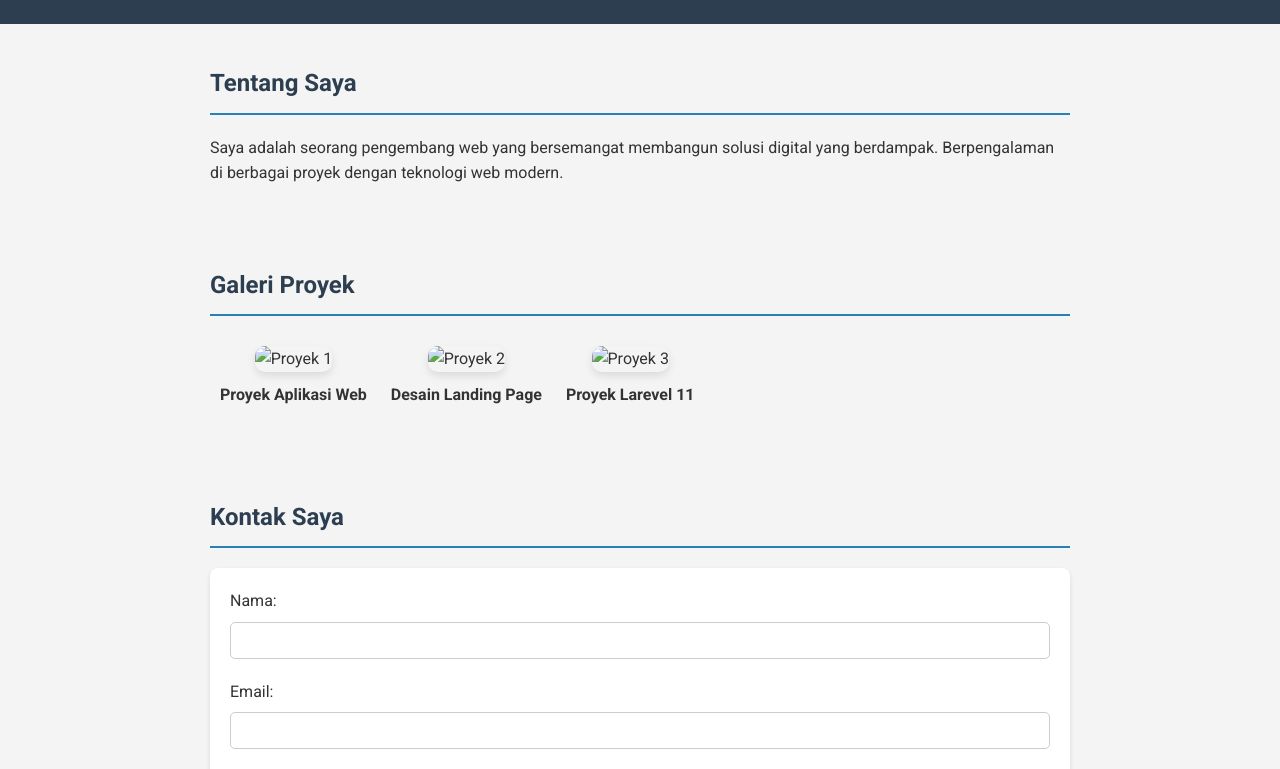
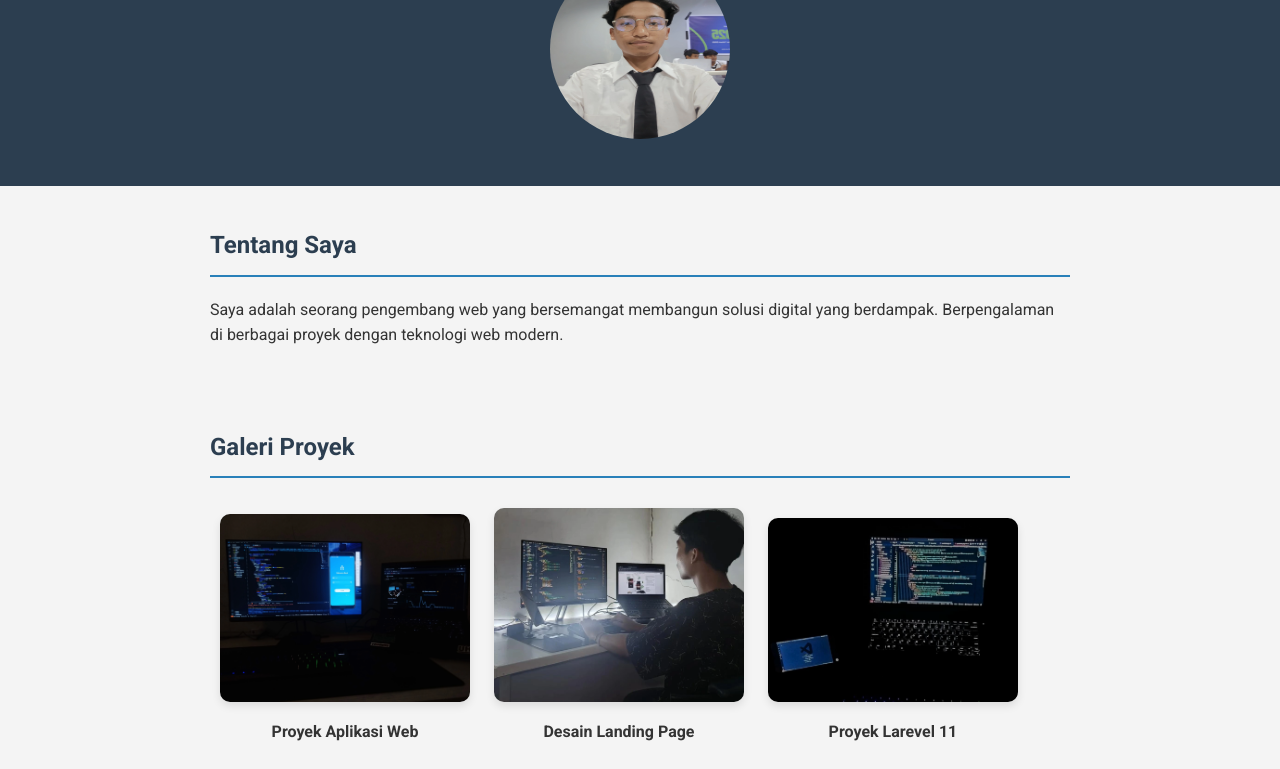
Before and after one commit to deandra485/portofolio-html-dan-css, a plain HTML site: page index.html in a window 1280 px wide. Shown: the part 178-947 px from the top of the page. Drawn offline with Linux system fonts and the light colour scheme.

Commit message:
ganti folder image1

```diff
--- a/index.html
+++ b/index.html
@@ -15,7 +15,7 @@
   <header>
     <h1>Deandra Putra Wiguna</h1>
     <p>Web Developer | Problem Solver</p>
-    <img src="img/image.webp" loading="lazy" alt="Foto Deandra"  width="180" height="180" />
+    <img src="image1/image.webp" loading="lazy" alt="Foto Deandra"  width="180" height="180" />
   </header>
 
   <!-- About Me -->
@@ -28,15 +28,15 @@
   <section>
     <h2>Galeri Proyek</h2>
     <figure>
-      <img src="img/profil 1.webp" loading="lazy" alt="Proyek 1" />
+      <img src="image1/profil 1.webp" loading="lazy" alt="Proyek 1" />
       <figcaption>Proyek Aplikasi Web</figcaption>
     </figure>
     <figure>
-      <img src="img/profil 2.webp" loading="lazy" alt="Proyek 2" />
+      <img src="image1/profil 2.webp" loading="lazy" alt="Proyek 2" />
       <figcaption>Desain Landing Page</figcaption>
     </figure>
     <figure>
-      <img src="img/profil 3.webp" loading="lazy" alt="Proyek 3" />
+      <img src="image1/profil 3.webp" loading="lazy" alt="Proyek 3" />
       <figcaption>Proyek Larevel 11</figcaption>
     </figure>
   </section>
```
